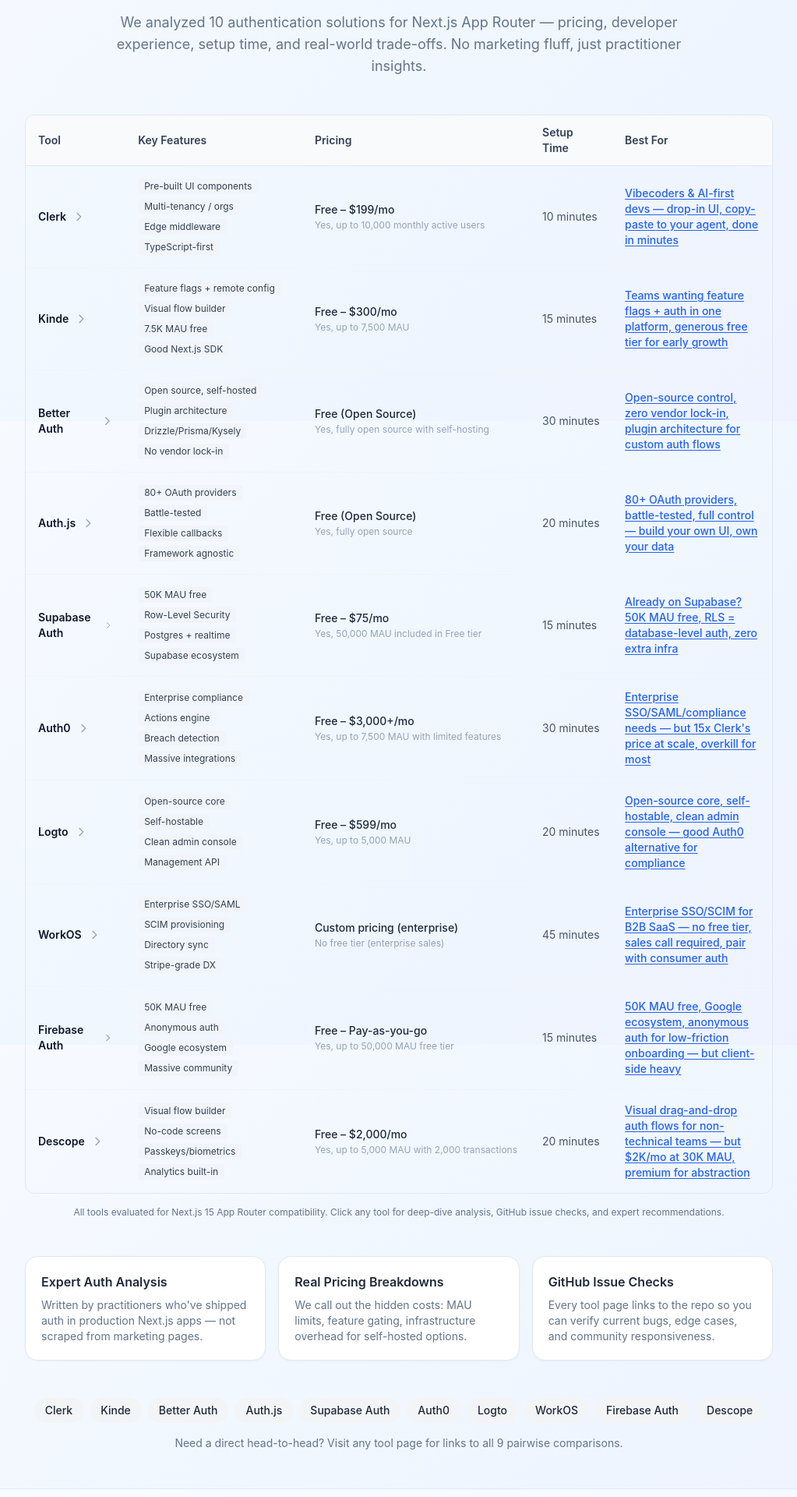
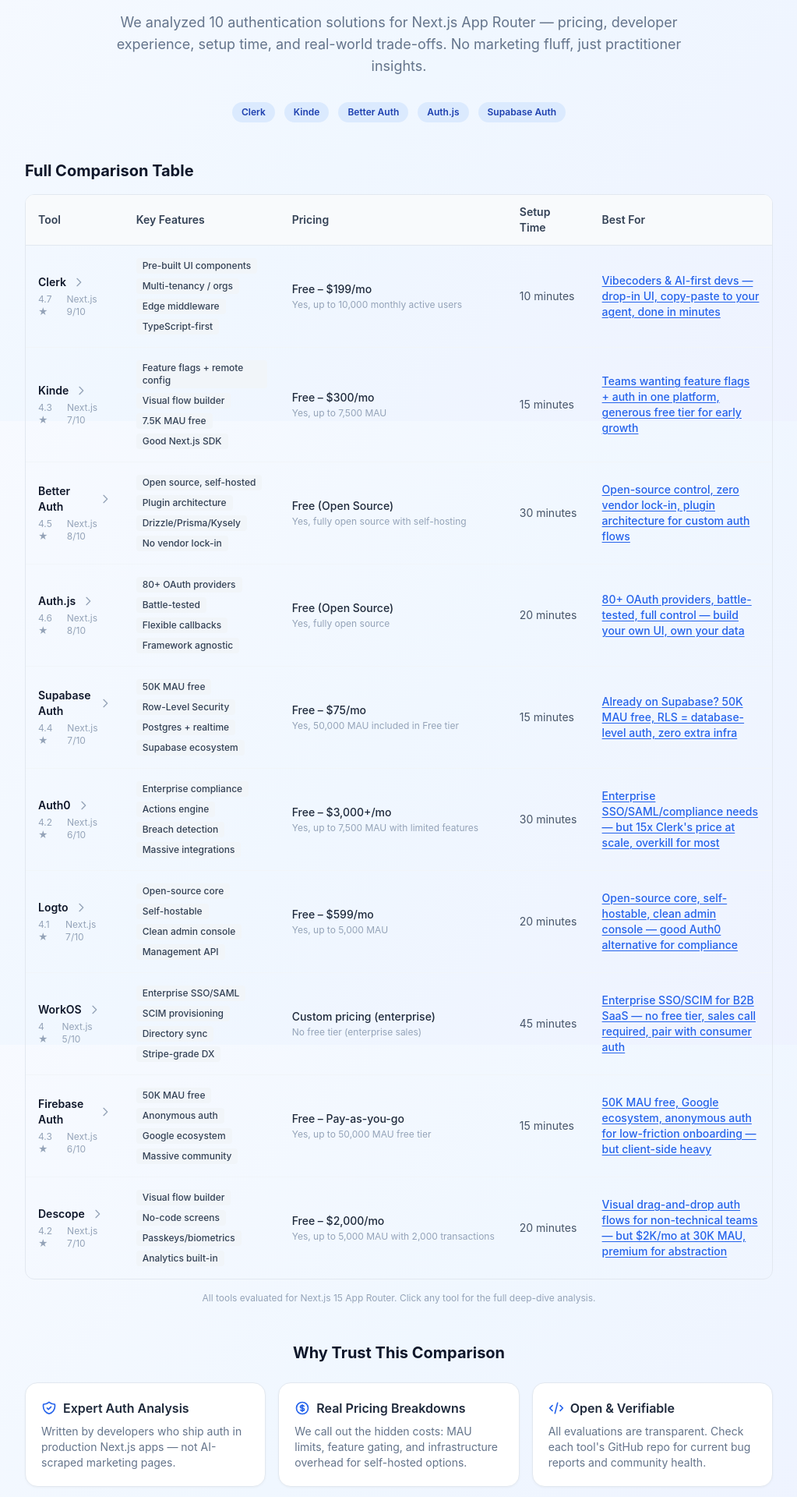
Before and after one commit to wonderer693-lab/testing123Abc, a Next.js app: page / in a window 1280 px wide. Shown: the part 260-2180 px from the top of the page at 78% size, without its empty margins (128-1151 px from the left). Built offline with nearby package versions, Linux system fonts and the light colour scheme.

Commit message:
UI/UX audit: sticky table header, breadcrumb component, tools page TOC, improved card contrast, diff highlights on compare, sticky CTAs, fixed nav links

```diff
--- a/app/layout.tsx
+++ b/app/layout.tsx
@@ -25,6 +25,7 @@
   فَلَا مُمۡسِكَ لَهَا
 */
 import type { Metadata, Viewport } from "next";
+import Link from "next/link";
 import { Analytics } from "@vercel/analytics/next";
 import BackToTop from "@/components/BackToTop";
 import ThemeProvider from "@/components/ThemeProvider";
@@ -83,10 +84,10 @@
             </a>
             <nav className="flex items-center gap-1">
               <a href="/" className="nav-link px-3 py-2 text-sm">Home</a>
-              <a href="/#comparisons-grid" className="nav-link px-3 py-2 text-sm">Compare Tools</a>
+              <a href="/#table-heading" className="nav-link px-3 py-2 text-sm">All Tools</a>
             </nav>
             <div className="flex items-center gap-2">
-              <a href="/#tool-badges" className="btn-ghost text-sm !py-2 max-sm:hidden">All Tools</a>
+              <Link href="/#why-trust-heading" className="btn-ghost text-sm !py-2 max-sm:hidden">About</Link>
               <ThemeToggle />
             </div>
           </div>
--- a/app/page.tsx
+++ b/app/page.tsx
@@ -50,7 +50,7 @@
       <SchemaMarkup schema={websiteSchema(siteUrl, siteName)} />
       <div className="animate-fade-in">
         <section className="mb-12 text-center" aria-labelledby="hero-heading">
-          <div className="mx-auto mb-6 inline-flex items-center gap-2 rounded-full border border-gray-200 bg-gray-50 px-4 py-1.5 text-xs font-semibold text-gray-600 dark:border-gray-700 dark:bg-gray-800 dark:text-gray-300">
+          <div className="mx-auto mb-6 inline-flex items-center gap-2 rounded-full border border-blue-200 bg-blue-50 px-4 py-1.5 text-xs font-semibold text-blue-700 dark:border-blue-800 dark:bg-blue-950/30 dark:text-blue-300">
             Next.js Developer Infrastructure · 2026 Edition
           </div>
           <h1 id="hero-heading" className="mb-4 text-4xl font-extrabold tracking-tight text-slate-900 sm:text-5xl dark:text-slate-100">
@@ -59,50 +59,61 @@
           <p className="mx-auto mb-8 max-w-3xl text-lg text-slate-500 dark:text-slate-400">
             We analyzed 10 authentication solutions for Next.js App Router — pricing, developer experience, setup time, and real-world trade-offs. No marketing fluff, just practitioner insights.
           </p>
+          <div className="flex flex-wrap items-center justify-center gap-3">
+            {tools.slice(0, 5).map((tool) => (
+              <Link key={tool.id} href={`/tools/${tool.id}`} className="pill pill-blue hover:ring-2 hover:ring-blue-400 transition-all">
+                {tool.name}
+              </Link>
+            ))}
+          </div>
         </section>
 
         <section className="mb-12" aria-labelledby="table-heading">
-          <h2 id="table-heading" className="sr-only">Authentication Tools Comparison Table</h2>
+          <h2 id="table-heading" className="mb-4 text-xl font-bold text-slate-900 dark:text-slate-100">Full Comparison Table</h2>
           <div className="overflow-x-auto rounded-xl border border-slate-200 dark:border-slate-700">
             <table className="w-full text-left text-sm" role="table">
               <thead>
                 <tr className="border-b border-slate-200 bg-slate-50 dark:border-slate-700 dark:bg-slate-800">
-                  <th className="px-4 py-3 font-semibold text-slate-700 dark:text-slate-300">Tool</th>
-                  <th className="px-4 py-3 font-semibold text-slate-700 dark:text-slate-300">Key Features</th>
-                  <th className="px-4 py-3 font-semibold text-slate-700 dark:text-slate-300">Pricing</th>
-                  <th className="px-4 py-3 font-semibold text-slate-700 dark:text-slate-300">Setup Time</th>
-                  <th className="px-4 py-3 font-semibold text-slate-700 dark:text-slate-300">Best For</th>
+                  <th className="sticky top-0 px-4 py-3 font-semibold text-slate-700 dark:text-slate-300 bg-slate-50 dark:bg-slate-800">Tool</th>
+                  <th className="sticky top-0 px-4 py-3 font-semibold text-slate-700 dark:text-slate-300 bg-slate-50 dark:bg-slate-800">Key Features</th>
+                  <th className="sticky top-0 px-4 py-3 font-semibold text-slate-700 dark:text-slate-300 bg-slate-50 dark:bg-slate-800">Pricing</th>
+                  <th className="sticky top-0 px-4 py-3 font-semibold text-slate-700 dark:text-slate-300 bg-slate-50 dark:bg-slate-800">Setup Time</th>
+                  <th className="sticky top-0 px-4 py-3 font-semibold text-slate-700 dark:text-slate-300 bg-slate-50 dark:bg-slate-800">Best For</th>
                 </tr>
               </thead>
               <tbody className="divide-y divide-slate-100 dark:divide-slate-700">
                 {tools.map((tool) => (
                   <tr key={tool.id} className="hover:bg-slate-50 dark:hover:bg-slate-800/50 transition-colors">
-                    <td className="px-4 py-4 font-semibold text-slate-900 dark:text-slate-100">
+                    <td className="px-4 py-4">
                       <Link href={`/tools/${tool.id}`} className="flex items-center gap-2 group">
-                        <span>{tool.name}</span>
-                        <svg className="h-4 w-4 text-slate-400 group-hover:text-blue-600 transition-colors" fill="none" viewBox="0 0 24 24" stroke="currentColor">
+                        <span className="font-semibold text-slate-900 dark:text-slate-100">{tool.name}</span>
+                        <svg className="h-4 w-4 shrink-0 text-slate-400 group-hover:text-blue-600 dark:group-hover:text-blue-400 transition-colors" fill="none" viewBox="0 0 24 24" stroke="currentColor" aria-hidden="true">
                           <path strokeLinecap="round" strokeLinejoin="round" strokeWidth={2} d="M9 5l7 7-7 7" />
                         </svg>
                       </Link>
+                      <div className="mt-1 flex items-center gap-2">
+                        <span className="text-xs text-slate-400 dark:text-slate-500">{tool.rating} ★</span>
+                        <span className="text-xs text-slate-400 dark:text-slate-500">Next.js {tool.nextjs_integration_score}/10</span>
+                      </div>
                     </td>
-                    <td className="px-4 py-4 text-slate-600 dark:text-slate-300">
+                    <td className="px-4 py-4">
                       <ul className="flex flex-wrap gap-1.5">
                         {keyFeatures(tool).map((f, i) => (
-                          <li key={i} className="inline-flex items-center px-2 py-0.5 rounded text-xs bg-slate-100 dark:bg-slate-800 text-slate-700 dark:text-slate-300">
+                          <li key={i} className="inline-flex items-center px-2 py-0.5 rounded text-xs font-medium bg-slate-100 text-slate-700 dark:bg-slate-800 dark:text-slate-300">
                             {f}
                           </li>
                         ))}
                       </ul>
                     </td>
-                    <td className="px-4 py-4 font-medium text-slate-800 dark:text-slate-200 whitespace-nowrap">
-                      {tool.starting_price}
+                    <td className="px-4 py-4 whitespace-nowrap">
+                      <span className="font-medium text-slate-800 dark:text-slate-200">{tool.starting_price}</span>
                       <span className="block text-xs text-slate-400 dark:text-slate-500 font-normal mt-0.5">{tool.free_tier}</span>
                     </td>
-                    <td className="px-4 py-4 text-slate-600 dark:text-slate-300 whitespace-nowrap">
+                    <td className="px-4 py-4 whitespace-nowrap text-slate-600 dark:text-slate-300">
                       {tool.setup_time_nextjs}
                     </td>
-                    <td className="px-4 py-4 text-slate-700 dark:text-slate-300 max-w-xs">
-                      <Link href={`/tools/${tool.id}`} className="text-blue-600 hover:text-blue-700 dark:text-blue-400 dark:hover:text-blue-300 transition-colors font-medium underline underline-offset-2">
+                    <td className="px-4 py-4 text-slate-700 dark:text-slate-300 min-w-[200px]">
+                      <Link href={`/tools/${tool.id}`} className="text-blue-600 hover:text-blue-700 dark:text-blue-400 dark:hover:text-blue-300 transition-colors font-medium underline underline-offset-2 leading-snug">
                         {tool.best_for_short}
                       </Link>
                     </td>
@@ -111,45 +122,36 @@
               </tbody>
             </table>
           </div>
-          <p className="mt-4 text-xs text-slate-500 dark:text-slate-400 text-center">
-            All tools evaluated for Next.js 15 App Router compatibility. Click any tool for deep-dive analysis, GitHub issue checks, and expert recommendations.
+          <p className="mt-4 text-center text-xs text-slate-400 dark:text-slate-500">
+            All tools evaluated for Next.js 15 App Router. Click any tool for the full deep-dive analysis.
           </p>
         </section>
 
         <section className="mb-12" aria-labelledby="why-trust-heading">
-          <h2 id="why-trust-heading" className="sr-only">Why Trust This Comparison</h2>
+          <h2 id="why-trust-heading" className="mb-6 text-xl font-bold text-slate-900 dark:text-slate-100 text-center">Why Trust This Comparison</h2>
           <div className="grid gap-4 sm:grid-cols-3">
             <div className="card-solid p-5">
-              <h3 className="font-semibold text-slate-800 dark:text-slate-200">Expert Auth Analysis</h3>
-              <p className="mt-2 text-sm text-slate-500 dark:text-slate-400">Written by practitioners who've shipped auth in production Next.js apps — not scraped from marketing pages.</p>
+              <div className="flex items-center gap-2 mb-2">
+                <svg className="h-5 w-5 text-blue-600 shrink-0" fill="none" viewBox="0 0 24 24" stroke="currentColor"><path strokeLinecap="round" strokeLinejoin="round" strokeWidth={2} d="M9 12l2 2 4-4m5.618-4.016A11.955 11.955 0 0112 2.944a11.955 11.955 0 01-8.618 3.04A12.02 12.02 0 003 9c0 5.591 3.824 10.29 9 11.622 5.176-1.332 9-6.03 9-11.622 0-1.042-.133-2.052-.382-3.016z" /></svg>
+                <h3 className="font-semibold text-slate-800 dark:text-slate-200">Expert Auth Analysis</h3>
+              </div>
+              <p className="text-sm text-slate-500 dark:text-slate-400">Written by developers who ship auth in production Next.js apps — not AI-scraped marketing pages.</p>
             </div>
             <div className="card-solid p-5">
-              <h3 className="font-semibold text-slate-800 dark:text-slate-200">Real Pricing Breakdowns</h3>
-              <p className="mt-2 text-sm text-slate-500 dark:text-slate-400">We call out the hidden costs: MAU limits, feature gating, infrastructure overhead for self-hosted options.</p>
+              <div className="flex items-center gap-2 mb-2">
+                <svg className="h-5 w-5 text-blue-600 shrink-0" fill="none" viewBox="0 0 24 24" stroke="currentColor"><path strokeLinecap="round" strokeLinejoin="round" strokeWidth={2} d="M12 8c-1.657 0-3 .895-3 2s1.343 2 3 2 3 .895 3 2-1.343 2-3 2m0-8c1.11 0 2.08.402 2.599 1M12 8V7m0 1v8m0 0v1m0-1c-1.11 0-2.08-.402-2.599-1M21 12a9 9 0 11-18 0 9 9 0 0118 0z" /></svg>
+                <h3 className="font-semibold text-slate-800 dark:text-slate-200">Real Pricing Breakdowns</h3>
+              </div>
+              <p className="text-sm text-slate-500 dark:text-slate-400">We call out the hidden costs: MAU limits, feature gating, and infrastructure overhead for self-hosted options.</p>
             </div>
             <div className="card-solid p-5">
-              <h3 className="font-semibold text-slate-800 dark:text-slate-200">GitHub Issue Checks</h3>
-              <p className="mt-2 text-sm text-slate-500 dark:text-slate-400">Every tool page links to the repo so you can verify current bugs, edge cases, and community responsiveness.</p>
+              <div className="flex items-center gap-2 mb-2">
+                <svg className="h-5 w-5 text-blue-600 shrink-0" fill="none" viewBox="0 0 24 24" stroke="currentColor"><path strokeLinecap="round" strokeLinejoin="round" strokeWidth={2} d="M10 20l4-16m4 4l4 4-4 4M6 16l-4-4 4-4" /></svg>
+                <h3 className="font-semibold text-slate-800 dark:text-slate-200">Open & Verifiable</h3>
+              </div>
+              <p className="text-sm text-slate-500 dark:text-slate-400">All evaluations are transparent. Check each tool's GitHub repo for current bug reports and community health.</p>
             </div>
           </div>
-        </section>
-
-        <section aria-labelledby="compare-heading">
-          <h2 id="compare-heading" className="sr-only">Pairwise Comparisons</h2>
-          <div className="flex flex-wrap items-center justify-center gap-2" id="tool-badges">
-            {tools.map((tool) => (
-              <Link
-                key={tool.id}
-                href={`/tools/${tool.id}`}
-                className="inline-flex items-center rounded-full bg-gray-100 px-3.5 py-1.5 text-sm font-medium text-gray-800 transition-all hover:ring-2 hover:ring-blue-500 dark:bg-gray-800 dark:text-gray-200"
-              >
-                {tool.name}
-              </Link>
-            ))}
-          </div>
-          <p className="mt-4 text-center text-sm text-slate-500 dark:text-slate-400">
-            Need a direct head-to-head? Visit any tool page for links to all 9 pairwise comparisons.
-          </p>
         </section>
       </div>
     </>
```
Also changed, not shown: app/compare/[slug]/page.tsx (+31 -23 lines), app/tools/[slug]/alternatives/page.tsx (+22 -11 lines), app/tools/[slug]/page.tsx (+53 -10 lines), components/Breadcrumb.tsx (added, +36 -0 lines).
